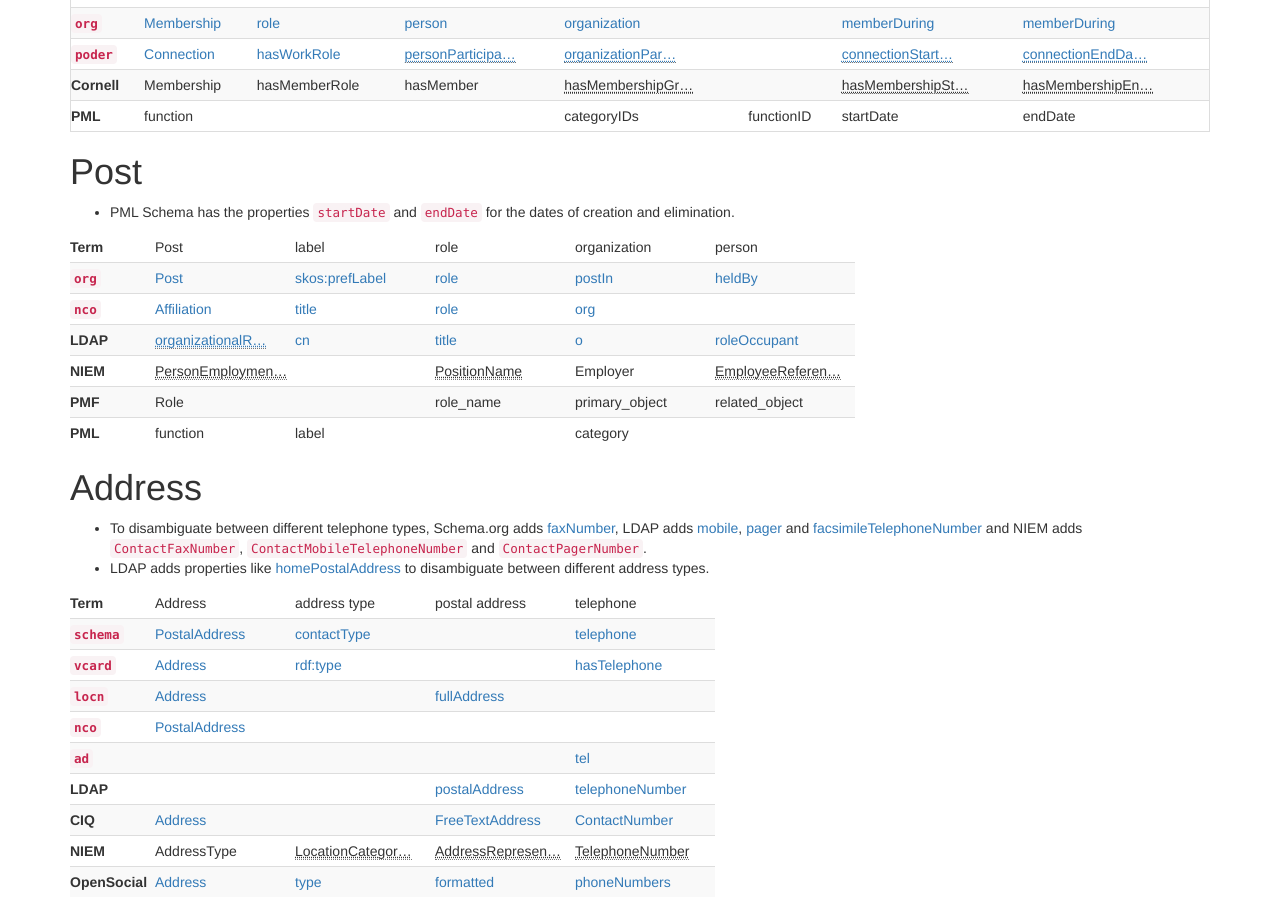
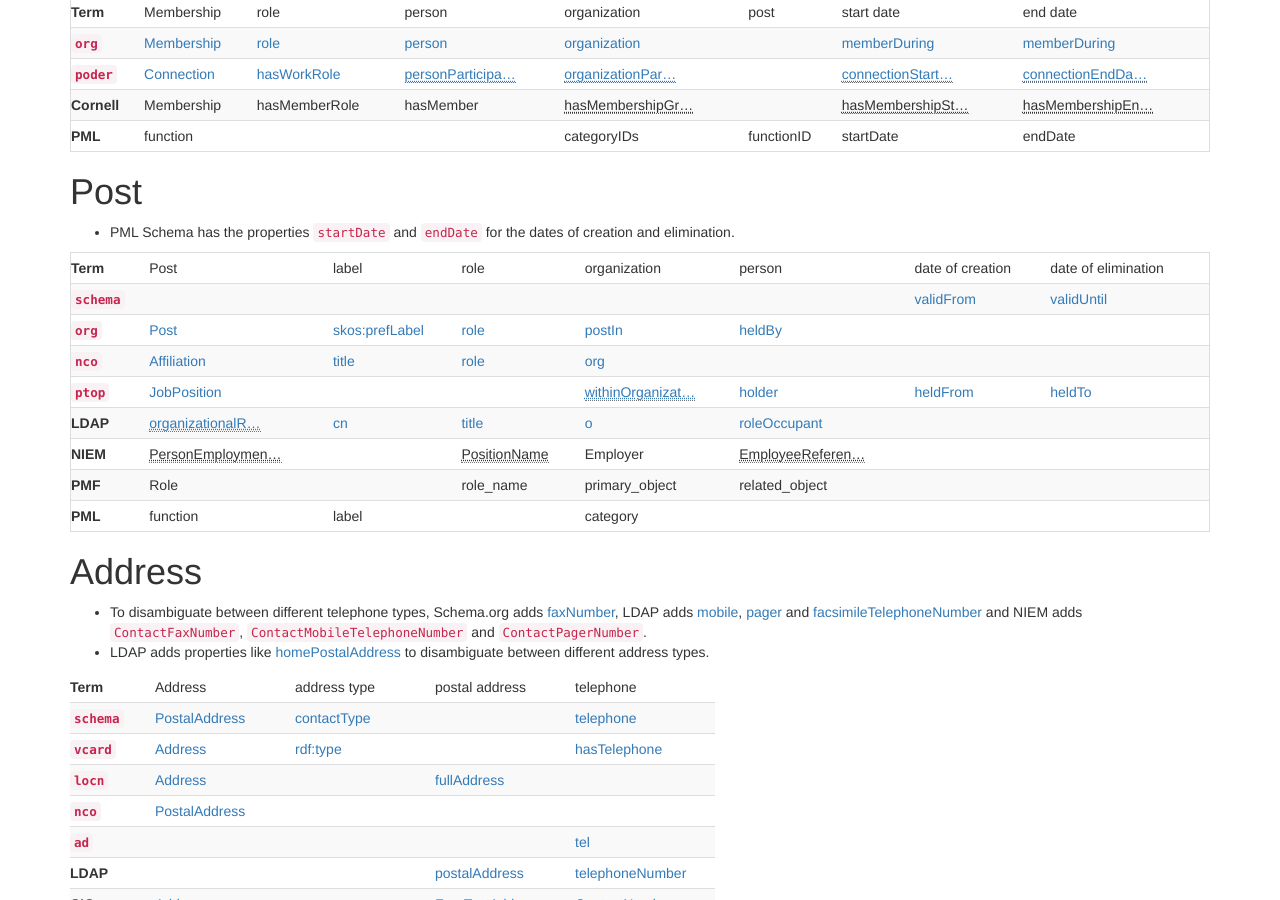
Before and after one commit to popolo-project/popolo-spec, a Jekyll site: the page built from appendices/terms.md, in a window 1280 px wide and 900 px high, scrolled down 1935 px. Built offline with Jekyll 4.4.1, drawn with Linux system fonts in a browser that asks for light colours; nearby versions of some CDN libraries; Markdown is read by kramdown in place of the engine named in the settings; some of the changed text lies outside the part shown.

Commit message:
add ptop terms for post inventory

```diff
--- a/appendices/terms.md
+++ b/appendices/terms.md
@@ -157,6 +157,14 @@ id: data
       </td>
       <td>
         <a href='http://dev.poderopedia.com/vocab/'>http://dev.poderopedia.com/vocab/</a>
+      </td>
+    </tr>
+    <tr>
+      <td>
+        <code>ptop</code>
+      </td>
+      <td>
+        <a href='http://www.ontotext.com/protontop#'>http://www.ontotext.com/protontop#</a>
       </td>
     </tr>
     <tr>
@@ -1905,7 +1913,7 @@ id: data
 
 * PML Schema has the properties `startDate` and `endDate` for the dates of creation and elimination.
 
-<div class='table-responsive table-auto'>
+<div class='table-responsive'>
   <table class='table table-striped table-hover table-condensed'>
     <thead>
       <tr>
@@ -1915,11 +1923,38 @@ id: data
         <td>role</td>
         <td>organization</td>
         <td>person</td>
+        <td>date of creation</td>
+        <td>date of elimination</td>
       </tr>
     </thead>
     <tbody>
       <tr>
         <th scope='row'>
+          <code>schema</code>
+        </th>
+        <td>
+        </td>
+        <td>
+        </td>
+        <td>
+        </td>
+        <td>
+        </td>
+        <td>
+        </td>
+        <td>
+          <a href='http://schema.org/validFrom'>
+            validFrom
+          </a>
+        </td>
+        <td>
+          <a href='http://schema.org/validUntil'>
+            validUntil
+          </a>
+        </td>
+      </tr>
+      <tr>
+        <th scope='row'>
           <code>org</code>
         </th>
         <td>
@@ -1947,6 +1982,10 @@ id: data
             heldBy
           </a>
         </td>
+        <td>
+        </td>
+        <td>
+        </td>
       </tr>
       <tr>
         <th scope='row'>
@@ -1974,6 +2013,44 @@ id: data
         </td>
         <td>
         </td>
+        <td>
+        </td>
+        <td>
+        </td>
+      </tr>
+      <tr>
+        <th scope='row'>
+          <code>ptop</code>
+        </th>
+        <td>
+          <a href='http://www.ontotext.com/protontop#JobPosition'>
+            JobPosition
+          </a>
+        </td>
+        <td>
+        </td>
+        <td>
+        </td>
+        <td>
+          <a href='http://www.ontotext.com/protontop#withinOrganization'>
+            <abbr title='withinOrganization'>withinOrganizat…</abbr>
+          </a>
+        </td>
+        <td>
+          <a href='http://www.ontotext.com/protontop#holder'>
+            holder
+          </a>
+        </td>
+        <td>
+          <a href='http://www.ontotext.com/protontop#heldFrom'>
+            heldFrom
+          </a>
+        </td>
+        <td>
+          <a href='http://www.ontotext.com/protontop#heldTo'>
+            heldTo
+          </a>
+        </td>
       </tr>
       <tr>
         <th scope='row'>
@@ -2004,6 +2081,10 @@ id: data
             roleOccupant
           </a>
         </td>
+        <td>
+        </td>
+        <td>
+        </td>
       </tr>
       <tr>
         <th scope='row'>
@@ -2023,6 +2104,10 @@ id: data
         <td>
           <abbr title='EmployeeReference'>EmployeeReferen…</abbr>
         </td>
+        <td>
+        </td>
+        <td>
+        </td>
       </tr>
       <tr>
         <th scope='row'>
@@ -2042,6 +2127,10 @@ id: data
         <td>
           related_object
         </td>
+        <td>
+        </td>
+        <td>
+        </td>
       </tr>
       <tr>
         <th scope='row'>
@@ -2057,6 +2146,10 @@ id: data
         </td>
         <td>
           category
+        </td>
+        <td>
+        </td>
+        <td>
         </td>
         <td>
         </td>
--- a/src/data/namespaces.csv
+++ b/src/data/namespaces.csv
@@ -16,6 +16,7 @@ oparl,http://oparl.org/schema/1.0/
 org,http://www.w3.org/ns/org#
 person,http://www.w3.org/ns/person#
 poder,http://dev.poderopedia.com/vocab/
+ptop,http://www.ontotext.com/protontop#
 schema,http://schema.org/
 skos,http://www.w3.org/2004/02/skos/core#
 spatial,http://geovocab.org/spatial#
```
Also changed, not shown: src/data/post.json (+32 -0 lines), 1 other file.
